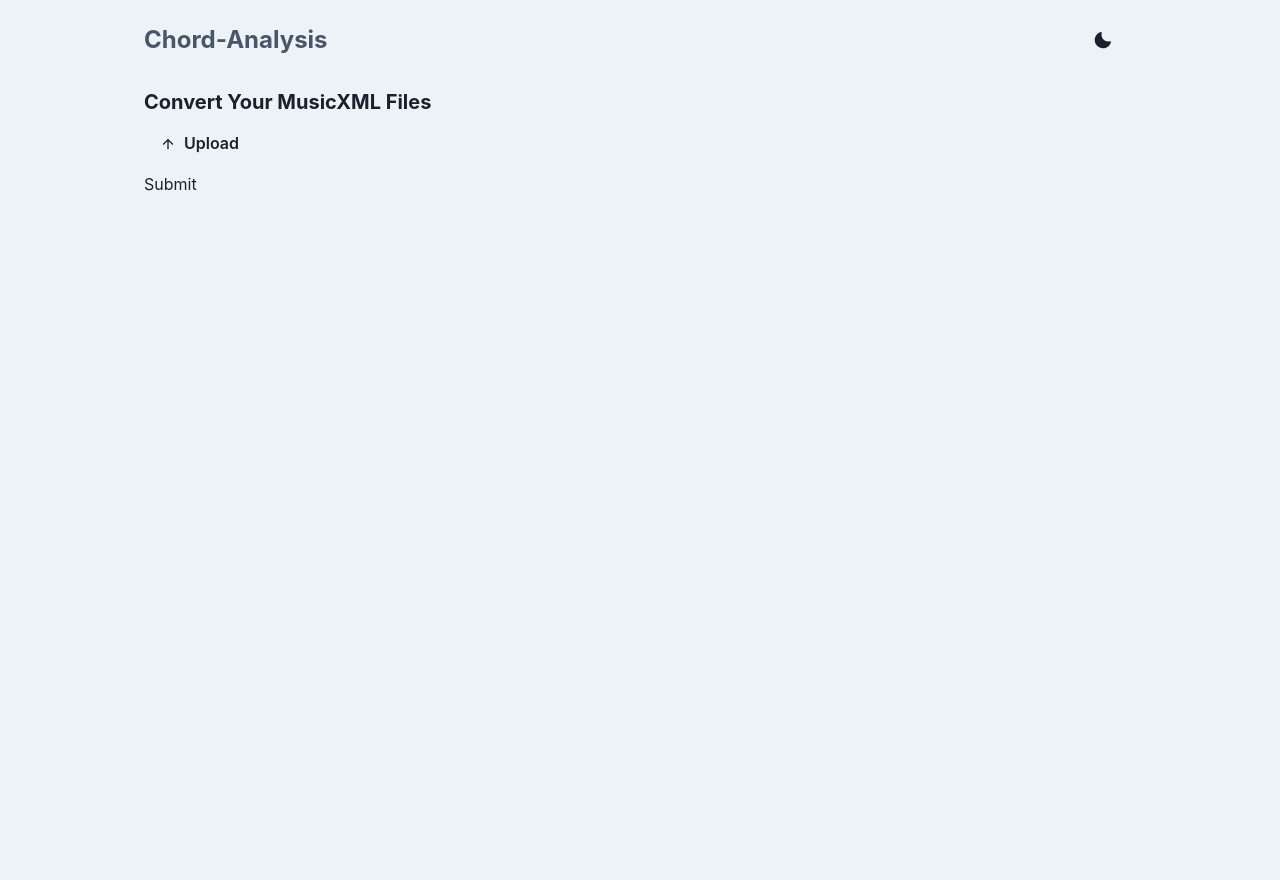
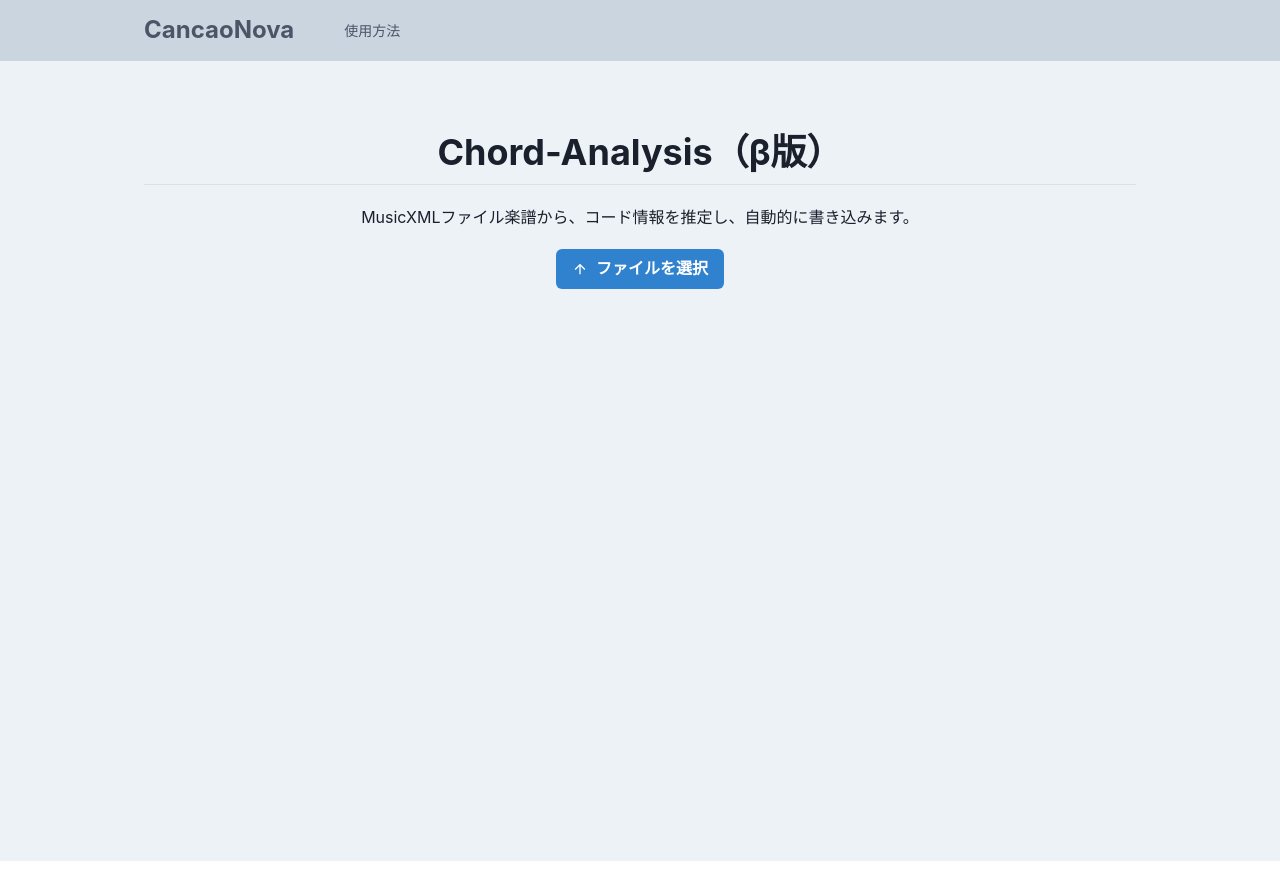
Before and after one commit to cancaonovachor/chord-analysis-front, a Next.js app: page / in a window 1280 px wide. Built offline with nearby package versions, Linux system fonts and the light colour scheme.

Commit message:
トップページを修正

```diff
--- a/components/common/header/header.tsx
+++ b/components/common/header/header.tsx
@@ -1,28 +1,39 @@
 import React from "react";
 import NextLink from "next/link";
-import { Flex, Box, IconButton, Spacer, Button, Heading, Container, useColorModeValue, useColorMode } from "@chakra-ui/react";
+import {
+  Flex,
+  Box,
+  IconButton,
+  Spacer,
+  Button,
+  Heading,
+  Container,
+  useColorModeValue,
+  useColorMode,
+  Text,
+} from "@chakra-ui/react";
 import { ChevronLeftIcon, MoonIcon, SunIcon } from "@chakra-ui/icons";
 
 export const Header: React.FC = () => {
   // 追加 カラーモードを切り替える
   const { colorMode, toggleColorMode } = useColorMode();
   return (
-        /* 変更　ライトモードでgray.100,ダークモードでgray.900とする。 */
-        <Box bg={useColorModeValue('gray.100', 'gray.900')} px={4}>
+    <Box bg={"gray.300"} px={4}>
       <Container maxW="container.lg">
-                <Flex as="header" py="4" justifyContent="space-between" alignItems="center">
-                    <NextLink href="/" passHref>
-                        {/* 変更 ライトモードでgray.600、ダークモードでwhiteとする */}
-                        <Heading as='h1' fontSize="2xl" cursor="pointer" color={useColorModeValue('gray.600', 'white')}>
-                            Chord-Analysis
+        <Flex as="header" py="4" alignItems="center">
+          <NextLink href="https://cancaonovachor.com" passHref>
+            <Heading as="h1" fontSize="2xl" cursor="pointer" color={"gray.600"}>
+              CancaoNova
             </Heading>
           </NextLink>
-                    {/* 追加 切り替えアイコン */}
-                    <Button size='lg' onClick={toggleColorMode}>
-                        {colorMode === 'light' ? <MoonIcon /> : <SunIcon />}
-                    </Button>
+          <Box w="50px" />
+          <NextLink href="https://cancaonovachor.com" passHref>
+            <Text fontSize="sm" cursor="pointer" color={"gray.600"}>
+              使用方法
+            </Text>
+          </NextLink>
         </Flex>
       </Container>
     </Box>
   );
-}
+};
--- a/components/common/layouts/layouts.tsx
+++ b/components/common/layouts/layouts.tsx
@@ -6,11 +6,8 @@ export const Layout: React.FC<React.PropsWithChildren> = ({ children }) => (
   <>
     <Header />
     <Flex bg="gray.100" h="100vh">
-    <Container maxW="container.lg">
-      {children}
-      </Container>
+      <Container maxW="container.lg">{children}</Container>
     </Flex>
-
   </>
   // {/* <Footer /> */}
 );
--- a/pages/components/form.tsx
+++ b/pages/components/form.tsx
@@ -1,11 +1,13 @@
 import { Dispatch, ReactNode, SetStateAction, useRef, useState } from "react";
 import {
+  Box,
   Button,
   FormControl,
   FormErrorMessage,
   FormLabel,
   Icon,
   InputGroup,
+  Text,
 } from "@chakra-ui/react";
 import { useForm, UseFormRegisterReturn } from "react-hook-form";
 import { ArrowUpIcon } from "@chakra-ui/icons";
@@ -31,14 +33,17 @@ const Form = (props: Props) => {
     const data = new FormData();
     console.log(props.file);
     data.append("file", props.file as File);
-    const postFileUri = "https://chord-analysis-backend-iq5232hggq-uc.a.run.app/upload";
+    const postFileUri =
+      "https://chord-analysis-backend-iq5232hggq-uc.a.run.app/upload";
     axios
       .post(postFileUri, data, header)
       .then((res) => {
         console.log("upload success");
         // create file link in browser's memory
         const binaryData = [res.data];
-        const href = window.URL.createObjectURL(new Blob(binaryData, {type: "text/xml"}))
+        const href = window.URL.createObjectURL(
+          new Blob(binaryData, { type: "text/xml" })
+        );
 
         // create "a" HTML element with href to file & click
         const link = document.createElement("a");
@@ -98,15 +103,42 @@ const Form = (props: Props) => {
             ref={inputRef}
             onChange={onChangeFile}
           />
-          <Button leftIcon={<ArrowUpIcon />} onClick={onClickButton}>
-            {!!props.filename ? props.filename : "Upload"}
-          </Button>
+          <Box
+            w="100%"
+            display={"flex"}
+            justifyContent={"center"}
+            alignItems={"center"}
+            position={"relative"}
+          >
+            {!!props.filename ? (
+              <>
+                <Button
+                  mt={"4px"}
+                  colorScheme="blue"
+                  onClick={onSubmit}
+                  position={"absolute"}
+                >
+                  <b>変換する</b>
+                </Button>
+                <Text ml="248px" mt="12px">
+                  {props.filename}
+                </Text>
+              </>
+            ) : (
+              <Button
+                w="168px"
+                colorScheme="blue"
+                leftIcon={<ArrowUpIcon />}
+                onClick={onClickButton}
+              >
+                {"ファイルを選択"}
+              </Button>
+            )}
+          </Box>
         </InputGroup>
 
         <FormErrorMessage>{errorMessage ? errorMessage : ""}</FormErrorMessage>
       </FormControl>
-
-      <button onClick={onSubmit}>Submit</button>
     </>
   );
 };
--- a/pages/index.tsx
+++ b/pages/index.tsx
@@ -1,4 +1,4 @@
-import { Box, Button, Heading } from "@chakra-ui/react";
+import { Box, Button, Divider, Heading, Text } from "@chakra-ui/react";
 import type { NextPage } from "next";
 import Head from "next/head";
 import Image from "next/image";
@@ -13,12 +13,19 @@ const Home: NextPage = () => {
   const states = { filename, setFileName, file, setFile };
   return (
     <Layout>
-      <Box>
-        <Heading as="h4" size="md" my="10px">
-          Convert Your MusicXML Files
-        </Heading>
-      </Box>
-      <Box>
+      <Box textAlign={"center"}>
+        <Box h="60px" />
+        <Box>
+          <Heading as="h2" my="10px">
+            Chord-Analysis（β版）
+          </Heading>
+        </Box>
+        <Divider borderColor={"gray.300"} />
+        <Box h="20px" />
+        <Text fontSize="md">
+          MusicXMLファイル楽譜から、コード情報を推定し、自動的に書き込みます。
+        </Text>
+        <Box h="20px" />
         <Form {...states} />
       </Box>
     </Layout>
```
Lines whose indentation alone changed are shown as unchanged.
